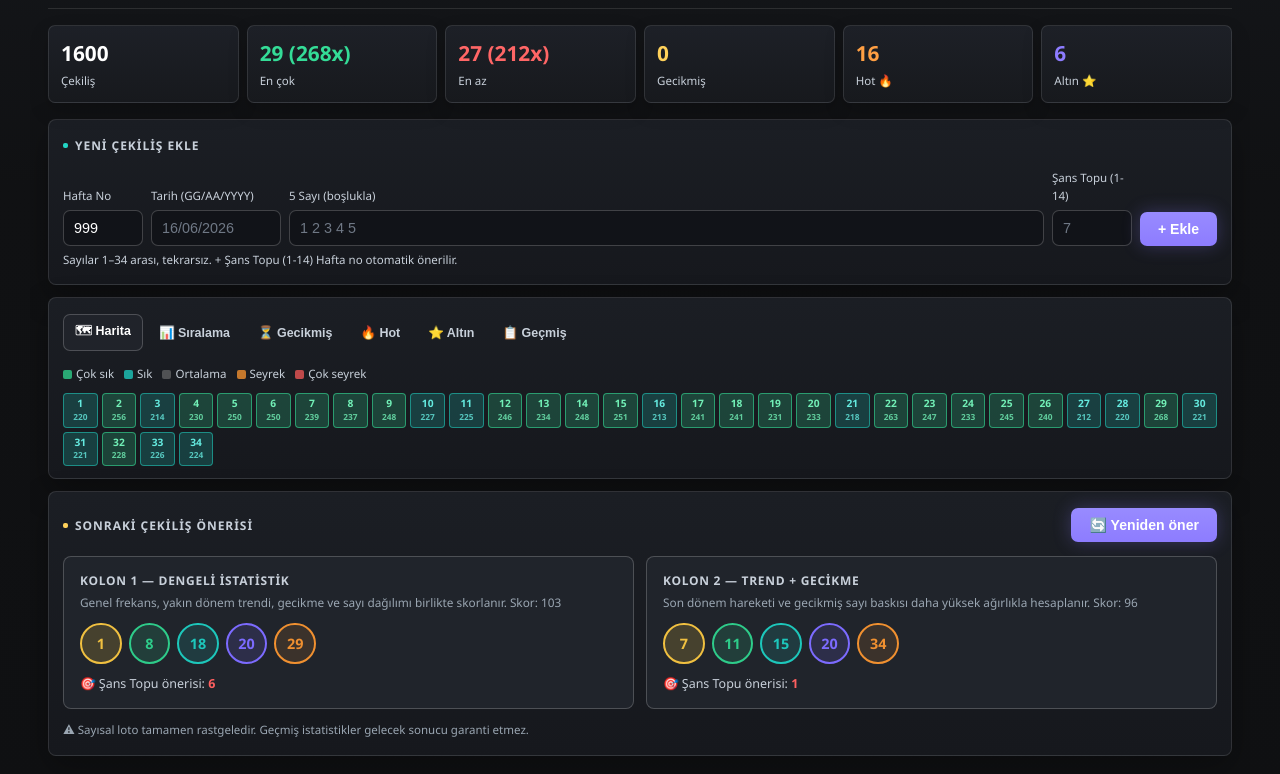
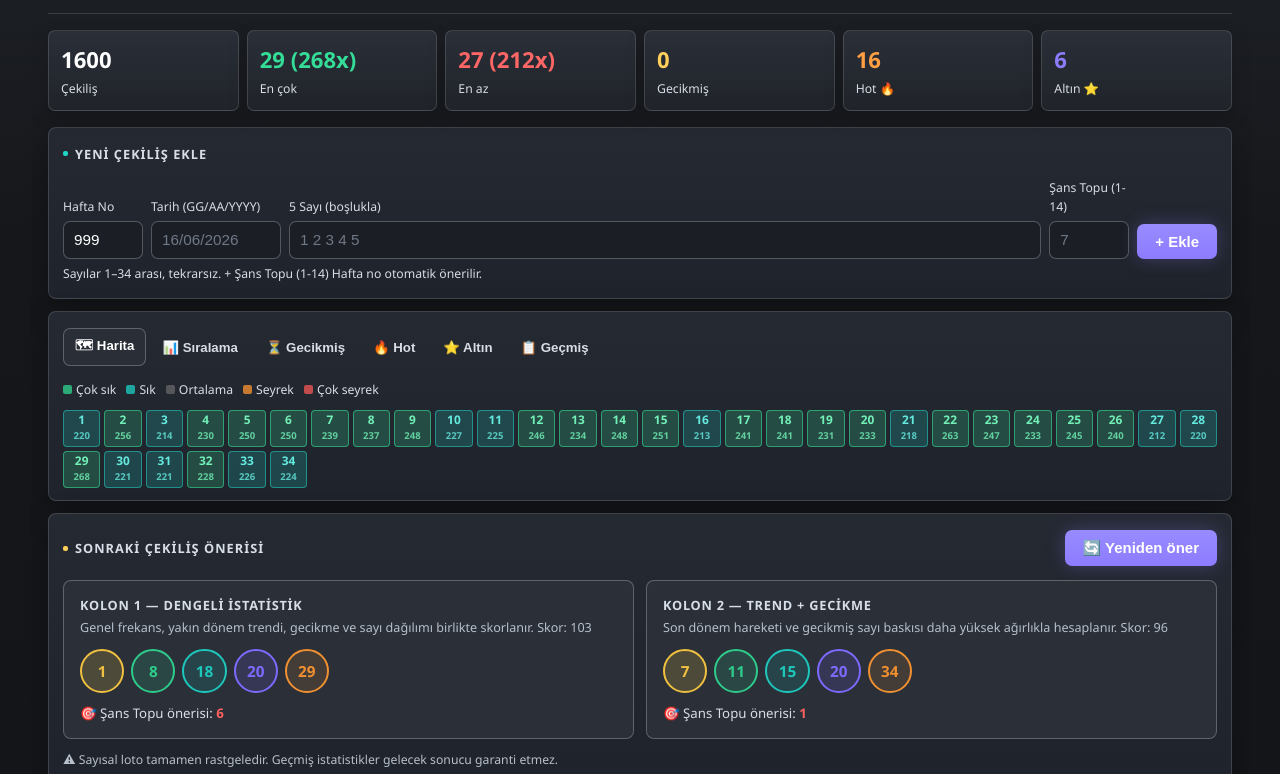
Before and after one commit to AlpEfendi/lotoanaliz, a plain HTML site: page sans-topu.html in a window 1280 px wide. Shown: the part 143-917 px from the top of the page. Drawn offline with Linux system fonts and the light colour scheme.

Commit message:
Add files via upload

```diff
--- a/loto.css
+++ b/loto.css
@@ -5,17 +5,17 @@
 *, *::before, *::after { box-sizing: border-box; margin: 0; padding: 0; }
 
 :root {
-  --bg:     #101113;
-  --bg2:    #17191d;
-  --bg3:    #20232a;
-  --bg4:    #2a2e36;
-  --panel:  #1b1e24;
-  --border: rgba(255,255,255,.11);
-  --border2:rgba(255,255,255,.20);
+  --bg:     #15171a;
+  --bg2:    #202329;
+  --bg3:    #2a2e36;
+  --bg4:    #343944;
+  --panel:  #252932;
+  --border: rgba(255,255,255,.14);
+  --border2:rgba(255,255,255,.25);
   --text:   #ffffff;
   --text2:  #f0f3f6;
-  --text3:  #c8d0da;
-  --muted:  #9aa6b2;
+  --text3:  #d8dee7;
+  --muted:  #b7c0cb;
   --accent: #8d7cff;
   --teal:   #22d6c5;
   --green:  #34dc97;
@@ -28,10 +28,10 @@
 }
 
 /* ── Base ─────────────────────────────────────────── */
-html { font-size: 16px; }
+html { font-size: 17px; }
 body {
   background:
-    linear-gradient(180deg, #15171b 0%, var(--bg) 34%, #0f1012 100%);
+    linear-gradient(180deg, #20232a 0%, var(--bg) 38%, #131519 100%);
   color: var(--text);
   font-family: 'Segoe UI', system-ui, -apple-system, sans-serif;
   font-size: 1rem;
@@ -53,7 +53,7 @@ body {
   position: sticky;
   top: 0;
   z-index: 50;
-  background: rgba(16,17,19,.94);
+  background: rgba(25,27,32,.95);
   backdrop-filter: blur(10px);
 }
 .navbar {
@@ -87,7 +87,7 @@ body {
 .stat-row { display: grid; grid-template-columns: repeat(3, 1fr); gap: 8px; margin-bottom: 16px; }
 @media (min-width: 600px) { .stat-row { grid-template-columns: repeat(6, 1fr); } }
 .stat {
-  background: linear-gradient(180deg, #1d2027, var(--bg2));
+  background: linear-gradient(180deg, #2a2f38, var(--bg2));
   border: 1px solid var(--border);
   border-radius: var(--r-sm);
   padding: 11px 12px;
@@ -98,7 +98,7 @@ body {
 
 /* ── Card ────────────────────────────────────────── */
 .card {
-  background: linear-gradient(180deg, var(--panel), #16181d);
+  background: linear-gradient(180deg, var(--panel), #1f232b);
   border: 1px solid var(--border);
   border-radius: var(--r);
   padding: 16px 14px;
@@ -127,7 +127,7 @@ body {
 .fld { display: flex; flex-direction: column; gap: 4px; flex: 1 1 120px; }
 .fld label { font-size: 0.72rem; color: var(--text3); }
 .fld input {
-  background: #111318; border: 1px solid var(--border2); border-radius: var(--r-sm);
+  background: #1b1e25; border: 1px solid var(--border2); border-radius: var(--r-sm);
   padding: 9px 10px; color: var(--text); font-size: 0.9rem; outline: none;
   transition: border .15s; width: 100%;
 }
@@ -155,7 +155,7 @@ body {
 /* ── Grid 90 / 60 / 34 ───────────────────────────── */
 .grid90 {
   display: grid;
-  grid-template-columns: repeat(auto-fill, minmax(34px, 1fr));
+  grid-template-columns: repeat(auto-fill, minmax(36px, 1fr));
   gap: 4px;
 }
 .gc {
@@ -170,8 +170,8 @@ body {
   min-width: 0;
   overflow: hidden;
 }
-.gc .gn { font-size: 0.64rem; font-weight: 800; line-height: 1; }
-.gc .gv { font-size: 0.52rem; margin-top: 1px; font-weight: 650; }
+.gc .gn { font-size: 0.7rem; font-weight: 800; line-height: 1; }
+.gc .gv { font-size: 0.56rem; margin-top: 2px; font-weight: 650; }
 .c5{background:rgba(52,220,151,.22);border-color:rgba(52,220,151,.58)}.c5 .gn{color:#72f0b7}.c5 .gv{color:#72f0b7cc}
 .c4{background:rgba(34,214,197,.20);border-color:rgba(34,214,197,.52)}.c4 .gn{color:#65eadf}.c4 .gv{color:#65eadfcc}
 .c3{background:rgba(180,190,210,.15);border-color:rgba(180,190,210,.34)}.c3 .gn{color:#c9d1df}.c3 .gv{color:#c9d1dfa6}
@@ -187,7 +187,7 @@ body {
 
 /* ── Rank list ───────────────────────────────────── */
 .rl { display: flex; flex-direction: column; gap: 3px; }
-.ri { display: flex; align-items: center; gap: 7px; padding: 5px 7px; border-radius: 6px; background: #20242b; border: 1px solid rgba(255,255,255,.05); }
+.ri { display: flex; align-items: center; gap: 7px; padding: 6px 8px; border-radius: 6px; background: #2a2f38; border: 1px solid rgba(255,255,255,.07); }
 .rball { width: 1.9rem; height: 1.9rem; border-radius: 50%; display: flex; align-items: center; justify-content: center; font-size: 0.72rem; font-weight: 700; flex-shrink: 0; border: 1px solid; }
 .rb-wrap { flex: 1; background: var(--bg); border-radius: 2px; height: 5px; overflow: hidden; }
 .rb { height: 100%; border-radius: 2px; }
@@ -215,7 +215,7 @@ tr.newrow td { background: rgba(124,107,255,.04); }
 .oneri-grid { display: grid; grid-template-columns: 1fr; gap: 12px; }
 @media (min-width: 560px) { .oneri-grid { grid-template-columns: 1fr 1fr; } }
 .oneri-hdr { display: flex; align-items: center; justify-content: space-between; flex-wrap: wrap; gap: 8px; margin-bottom: 14px; }
-.oneri-card { background: #20242b; border: 1px solid var(--border2); border-radius: var(--r); padding: 14px 16px; }
+.oneri-card { background: #2a2f38; border: 1px solid var(--border2); border-radius: var(--r); padding: 14px 16px; }
 .oneri-card h3 { font-size: 0.75rem; font-weight: 600; color: var(--text3); margin-bottom: 3px; text-transform: uppercase; letter-spacing: .06em; }
 .oneri-card p  { font-size: 0.74rem; color: var(--muted); margin-bottom: 12px; line-height: 1.45; }
 .balls { display: flex; gap: 7px; flex-wrap: wrap; align-items: center; }
@@ -253,12 +253,13 @@ tr.newrow td { background: rgba(124,107,255,.04); }
 
 /* ── Mobile tweaks ───────────────────────────────── */
 @media (max-width: 480px) {
+  html { font-size: 16px; }
   .hdr-logo { height: 1.5rem; }
   .hdr-left h1 { font-size: 1rem; }
   .balls { gap: 5px; }
   .ball { width: 2.2rem; height: 2.2rem; font-size: 0.8rem; }
-  .gc .gn { font-size: 0.58rem; }
-  .gc .gv { font-size: 0.48rem; }
+  .gc .gn { font-size: 0.62rem; }
+  .gc .gv { font-size: 0.5rem; }
   .grid90 { gap: 2px; }
   .navbar a.navlink { padding: 5px 8px; font-size: 0.75rem; }
   .nav-logo { width: 100%; margin-right: 0; }
@@ -272,6 +273,7 @@ tr.newrow td { background: rgba(124,107,255,.04); }
 }
 
 @media (max-width: 360px) {
+  html { font-size: 15.5px; }
   .grid90 { grid-template-columns: repeat(auto-fill, minmax(29px, 1fr)); }
   .mb { width: 1.38rem; height: 1.38rem; font-size: 0.58rem; }
   td, th { padding-left: 5px; padding-right: 5px; }
```
